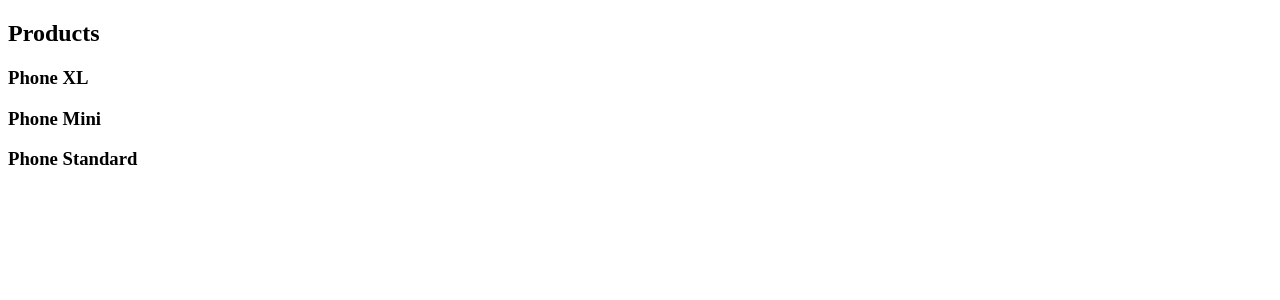
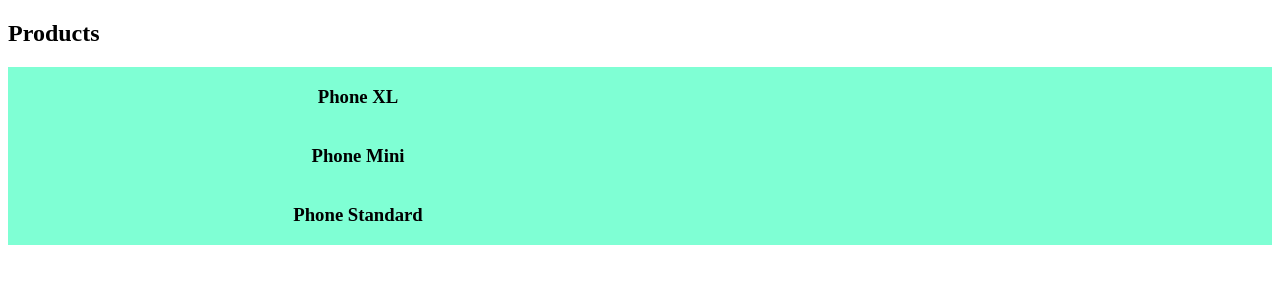
Before and after one commit to Yacineos/inventoryManager, an Angular app in the folder my-app/: page / in a window 1280 px wide. Shown: the top 300 px of the page. Built offline with nearby package versions, Linux system fonts and the light colour scheme.

Commit message:
some CSS to refresh memory

```diff
--- a/my-app/src/app/product-list/product-list.component.css
+++ b/my-app/src/app/product-list/product-list.component.css
@@ -0,0 +1,11 @@
+.container{
+    display: flex;
+    flex-direction:column;
+    text-align: center;
+    background-color: aquamarine;
+    justify-content: space-between;
+}
+.container-prod{
+    height: fit-content;
+    width: 700px;
+}
--- a/my-app/src/app/product-list/product-list.component.html
+++ b/my-app/src/app/product-list/product-list.component.html
@@ -1,6 +1,9 @@
-<h2>Products</h2>
-<div *ngFor="let product of products">
-    <h3>
-        {{product.name}}
-    </h3>
-</div>
+
+    <h2>Products</h2>
+    <div class="container">
+        <div class="container-prod" *ngFor="let product of products">
+            <h3>
+            {{product.name}}
+            </h3>
+        </div>
+    </div>
```
